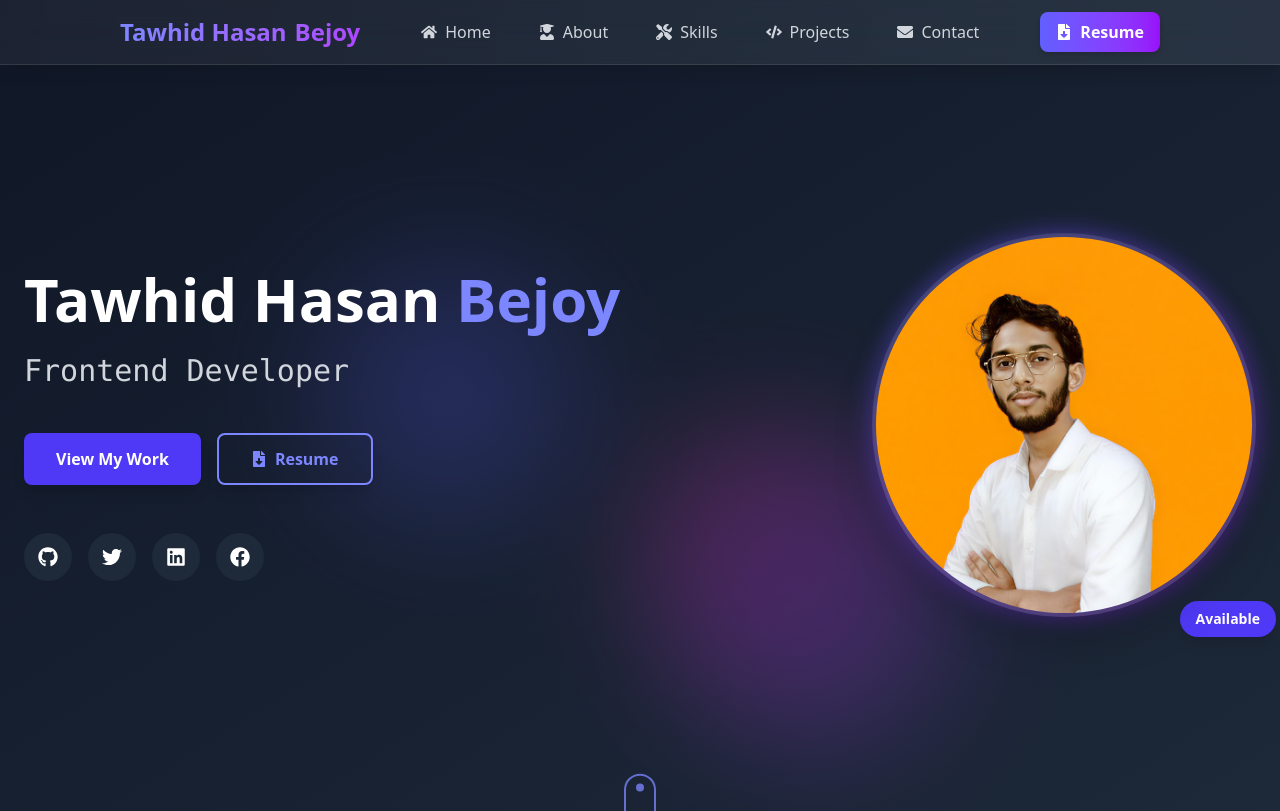
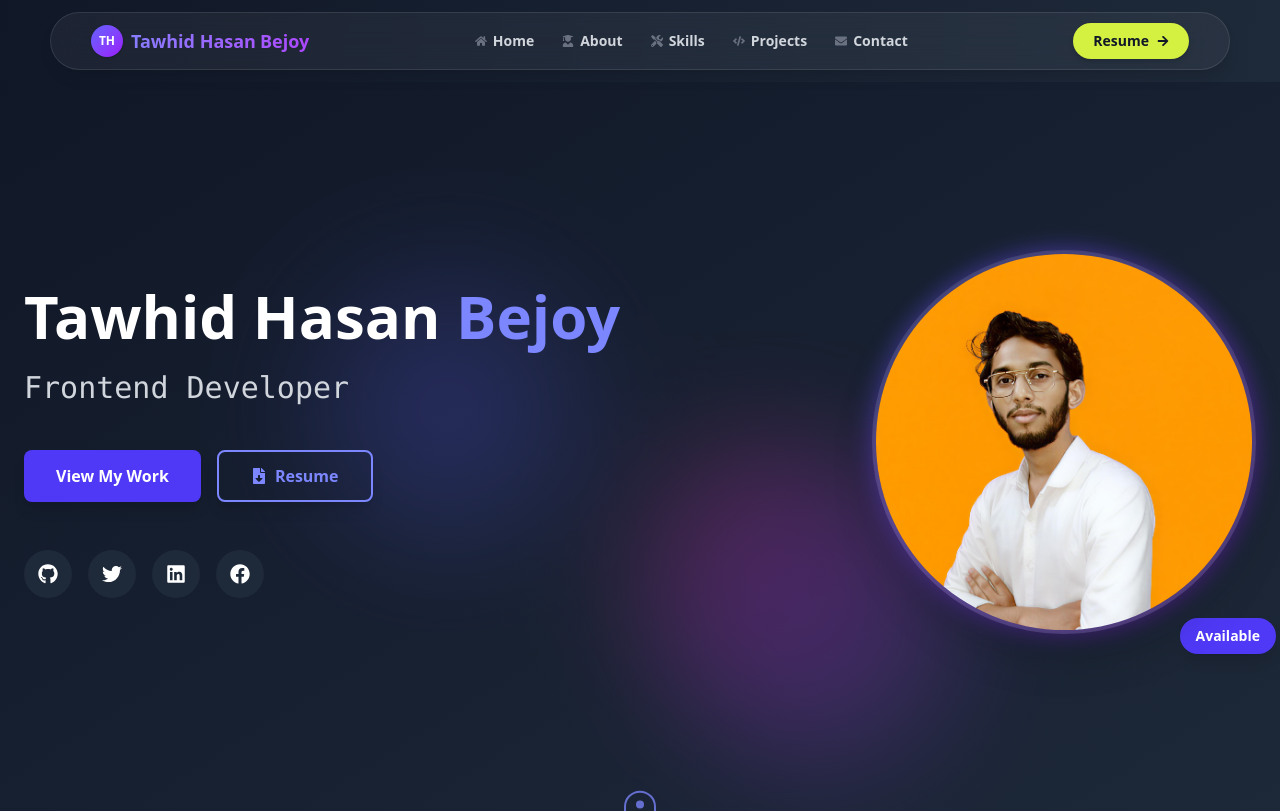
Before and after one commit to Tawhide16/my-protfulio, a React (Vite) app: page / in a window 1280 px wide. Shown: the top 811 px of the page. Built offline with nearby package versions, Linux system fonts and the light colour scheme.

Commit message:
add the navbar new desine

```diff
--- a/src/components/Navbar.jsx
+++ b/src/components/Navbar.jsx
@@ -1,18 +1,24 @@
 import { motion } from 'framer-motion';
-import { FaCode, FaUserGraduate, FaTools, FaEnvelope, FaHome, FaGithub, FaLinkedin, FaTwitter, FaFileDownload } from 'react-icons/fa';
+import { FaCode, FaUserGraduate, FaTools, FaEnvelope, FaHome, FaGithub, FaLinkedin, FaTwitter, FaFileDownload, FaArrowRight } from 'react-icons/fa';
 import { HiOutlineMenuAlt3, HiX } from 'react-icons/hi';
 import { useState, useEffect } from 'react';
-import { Link as ScrollLink, scroller } from 'react-scroll';
+import { scroller } from 'react-scroll';
 import { useNavigate, useLocation } from 'react-router-dom';
-
-// Custom easing for react-scroll
-const easeInOutQuad = (t) => t < 0.5 ? 4 * t * t * t : 1 - Math.pow(-2 * t + 2, 3) / 2;
 
 const Navbar = () => {
   const [isOpen, setIsOpen] = useState(false);
   const [pendingScroll, setPendingScroll] = useState(null);
+  const [scrolled, setScrolled] = useState(false);
   const navigate = useNavigate();
   const location = useLocation();
+
+  useEffect(() => {
+    const handleScroll = () => {
+      setScrolled(window.scrollY > 60);
+    };
+    window.addEventListener('scroll', handleScroll, { passive: true });
+    return () => window.removeEventListener('scroll', handleScroll);
+  }, []);
 
   const navItems = [
     { to: "home", icon: <FaHome />, text: "Home" },
@@ -30,15 +36,13 @@ const Navbar = () => {
 
   const handleNavClick = (id) => {
     if (location.pathname === "/") {
-      // Already home → scroll immediately
       scroller.scrollTo(id, {
-        duration: 100,
+        duration: 600,
         delay: 0,
         smooth: 'easeInOutQuad',
         offset: -70
       });
     } else {
-      // Not on home → navigate then scroll
       setPendingScroll(id);
       navigate("/");
     }
@@ -60,99 +64,124 @@ const Navbar = () => {
   }, [location.pathname, pendingScroll]);
 
   return (
+    /*
+      Outer wrapper:
+      - At top of page: adds 12px top/bottom padding + 50px left/right → pill floats with margin
+      - After scroll: padding collapses to 0 → pill stretches edge-to-edge (full width)
+      Transition is smooth via CSS transition on padding.
+    */
+    <div
+      className="sticky top-0 z-50 flex justify-center"
+      style={{
+        padding: scrolled ? '0px 0px' : '12px 50px',
+        transition: 'padding 0.45s cubic-bezier(0.4, 0, 0.2, 1)',
+      }}
+    >
       <motion.nav
-      initial={{ y: -100 }}
-      animate={{ y: 0 }}
-      transition={{ type: 'spring', stiffness: 300 }}
-      className="sticky top-0 z-50 backdrop-blur-lg bg-white/5 border-b border-white/10 shadow-lg"
+        initial={{ y: -80, opacity: 0 }}
+        animate={{ y: 0, opacity: 1 }}
+        transition={{ type: 'spring', stiffness: 260, damping: 22 }}
+        className="w-full backdrop-blur-lg bg-white/5 border border-white/10 shadow-lg px-6 sm:px-10"
+        style={{
+          borderRadius: scrolled ? '0px' : '9999px',
+          transition: 'border-radius 0.45s cubic-bezier(0.4, 0, 0.2, 1)',
+        }}
       >
-      <div className="mx-auto px-4 sm:px-6 lg:px-30">
-        <div className="flex items-center justify-between h-16">
+        <div className="flex items-center justify-between h-14">
+
           {/* Logo */}
-          <motion.div whileHover={{ scale: 1.05 }} className="flex  flex-shrink-0 text-2xl font-bold bg-gradient-to-r from-indigo-400 to-purple-500 bg-clip-text text-transparent cursor-pointer" onClick={() => handleNavClick("home")}>
-            Tawhid Hasan <span className='hidden lg:flex md:flex pl-2'>Bejoy</span>
+          <motion.div
+            whileHover={{ scale: 1.04 }}
+            className="flex items-center flex-shrink-0 text-lg font-extrabold bg-gradient-to-r from-indigo-400 to-purple-500 bg-clip-text text-transparent cursor-pointer select-none"
+            onClick={() => handleNavClick("home")}
+          >
+            <span className="mr-2 w-8 h-8 rounded-full bg-gradient-to-br from-indigo-500 to-purple-600 flex items-center justify-center text-white text-xs font-bold shadow">
+              TH
+            </span>
+            Tawhid Hasan
+            <span className="hidden lg:inline pl-1">Bejoy</span>
           </motion.div>
 
           {/* Desktop Nav Items */}
-          <div className="hidden md:flex justify-center flex-1">
-            <div className="flex space-x-6">
+          <div className="hidden md:flex items-center space-x-1">
             {navItems.map((item, index) => (
               <motion.div
                 key={item.to}
-                  initial={{ opacity: 0, y: -20 }}
+                initial={{ opacity: 0, y: -10 }}
                 animate={{ opacity: 1, y: 0 }}
-                  transition={{ delay: index * 0.1 }}
+                transition={{ delay: index * 0.07 }}
               >
                 <span
                   onClick={() => handleNavClick(item.to)}
-                    className="cursor-pointer group relative px-3 py-2 text-gray-300 hover:text-white transition-colors flex items-center"
+                  className="cursor-pointer px-3 py-1.5 text-sm font-semibold text-gray-300 hover:text-white transition-colors duration-200 rounded-full hover:bg-white/10 flex items-center gap-1.5 group"
                 >
-                    <span className="mr-2">{item.icon}</span>
+                  <span className="text-gray-500 group-hover:text-indigo-400 transition-colors text-xs">
+                    {item.icon}
+                  </span>
                   {item.text}
-                    <span className="absolute bottom-0 left-0 h-0.5 bg-gradient-to-r from-indigo-400 to-purple-500 w-0 group-hover:w-full transition-all duration-300"></span>
                 </span>
               </motion.div>
             ))}
           </div>
-          </div>
 
-          {/* Resume Button */}
-          <a
+          {/* Resume CTA Button */}
+          <motion.a
             href="/Tawhide-hasan-bejoy-official(5).pdf"
             download
             target="_blank"
             rel="noopener noreferrer"
-            className="flex items-center gap-2 px-4 py-2 bg-gradient-to-r from-indigo-500 to-purple-600 text-white font-semibold rounded-lg shadow-md hover:scale-105 transition"
+            whileHover={{ scale: 1.06 }}
+            whileTap={{ scale: 0.97 }}
+            className="hidden md:flex items-center gap-2 px-5 py-2 bg-[#d4f040] text-gray-900 text-sm font-bold rounded-full shadow-md hover:shadow-lg hover:bg-[#c5e832] transition-all duration-200"
           >
-            <FaFileDownload /> Resume
-          </a>
+            Resume <FaArrowRight className="text-xs" />
+          </motion.a>
 
           {/* Mobile Menu Toggle */}
           <div className="md:hidden flex items-center">
             <button
               onClick={() => setIsOpen(!isOpen)}
-              className="inline-flex items-center justify-center p-2 rounded-md text-gray-400 hover:text-white focus:outline-none"
+              className="p-2 rounded-full text-gray-400 hover:text-white hover:bg-white/10 transition-colors focus:outline-none"
             >
-              {isOpen ? <HiX size={24} /> : <HiOutlineMenuAlt3 size={24} />}
+              {isOpen ? <HiX size={22} /> : <HiOutlineMenuAlt3 size={22} />}
             </button>
           </div>
         </div>
-      </div>
 
-      {/* Mobile Navigation */}
+        {/* Mobile Dropdown */}
         {isOpen && (
           <motion.div
             initial={{ opacity: 0, height: 0 }}
             animate={{ opacity: 1, height: 'auto' }}
-          transition={{ duration: 0.3 }}
-          className="md:hidden overflow-hidden px-4 pb-4"
+            exit={{ opacity: 0, height: 0 }}
+            transition={{ duration: 0.25 }}
+            className="md:hidden overflow-hidden pb-4 pt-1 border-t border-white/10 mt-1"
           >
-          <div className="space-y-2">
+            <div className="space-y-1 px-2">
               {navItems.map((item) => (
                 <span
                   key={item.to}
                   onClick={() => handleNavClick(item.to)}
-                className="block px-3 py-2 rounded-md text-base font-medium text-gray-300 hover:text-white hover:bg-white/10 transition-colors flex items-center cursor-pointer"
+                  className="flex items-center gap-2 px-4 py-2.5 rounded-full text-sm font-semibold text-gray-300 hover:text-white hover:bg-white/10 transition-colors cursor-pointer"
                 >
-                <span className="mr-2">{item.icon}</span>
+                  <span className="text-gray-500 text-xs">{item.icon}</span>
                   {item.text}
                 </span>
               ))}
 
               {/* Resume Mobile */}
               <a
-              href="/Tawhide-hasan-bejoy.pdf"
+                href="/Tawhide-hasan-bejoy-official(5).pdf"
                 download
                 target="_blank"
                 rel="noopener noreferrer"
-              className="block w-full mt-2 px-3 py-3 rounded-md text-base font-medium text-center bg-gradient-to-r from-indigo-500 to-purple-600 text-white shadow-md hover:shadow-lg transition-all flex items-center justify-center"
+                className="flex items-center justify-center gap-2 mt-2 px-4 py-2.5 rounded-full text-sm font-bold bg-[#d4f040] text-gray-900 hover:bg-[#c5e832] transition-all shadow"
               >
-              <FaFileDownload className="mr-2" />
-              Resume
+                <FaFileDownload /> Resume
               </a>
 
               {/* Social Icons */}
-            <div className="flex justify-center space-x-4 pt-4">
+              <div className="flex justify-center space-x-3 pt-3">
                 {socialLinks.map((social) => (
                   <a
                     key={social.url}
@@ -169,6 +198,7 @@ const Navbar = () => {
           </motion.div>
         )}
       </motion.nav>
+    </div>
   );
 };
 
```
Lines whose indentation alone changed are shown as unchanged.
